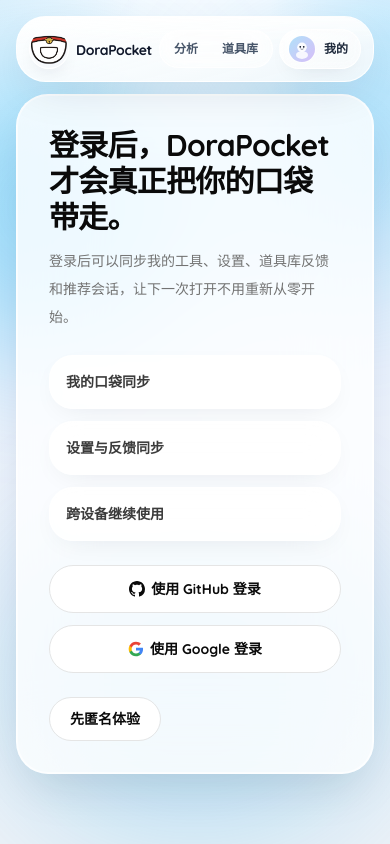
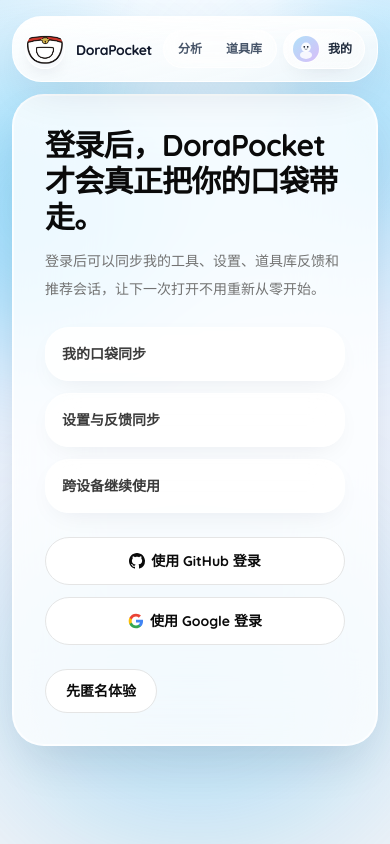
Before and after one commit to Nirvazure/DoraPocket, a Next.js app: page /login in a window 390 px wide. Built offline with nearby package versions, Linux system fonts and the light colour scheme; no server answers.

Commit message:
refactor: 统一全站 PageShell 宽度与水平留白常量

```diff
--- a/src/App.tsx
+++ b/src/App.tsx
@@ -131,8 +131,7 @@
   return (
     <PageShell
       className="cursor-default"
-      contentMaxWidthClassName="max-w-[min(100%,120rem)]"
-      contentClassName="flex min-h-0 flex-col gap-3 px-3 pb-4 pt-2 sm:px-4 sm:pt-3 lg:h-[calc(100dvh-6.9rem)] lg:overflow-hidden lg:px-4 lg:pb-2 lg:pt-4"
+      contentClassName="flex min-h-0 flex-col gap-3 pb-4 pt-2 sm:pt-3 lg:h-[calc(100dvh-6.9rem)] lg:overflow-hidden lg:pb-2 lg:pt-4"
       header={
         <UnifiedTopBar
           title={PAGE_COPY.analysis.title}
--- a/src/components/common/page-shell.tsx
+++ b/src/components/common/page-shell.tsx
@@ -1,5 +1,6 @@
 import type { ReactNode } from 'react'
 import { ScrollArea } from '@/components/ui/scroll-area'
+import { PAGE_SHELL_CONTENT_X_CLASS, PAGE_SHELL_MAX_WIDTH_CLASS } from '@/shared/page-layout'
 import { cn } from '@/lib/utils'
 
 type PageShellProps = {
@@ -7,7 +8,7 @@
   children: ReactNode
   className?: string
   contentClassName?: string
-  /** 主内容区与顶栏共用最大宽度，默认 1440px */
+  /** 主内容区与顶栏共用最大宽度，默认与全站一致（约 1920px） */
   contentMaxWidthClassName?: string
 }
 
@@ -16,7 +17,7 @@
   children,
   className,
   contentClassName,
-  contentMaxWidthClassName = 'max-w-[1440px]',
+  contentMaxWidthClassName = PAGE_SHELL_MAX_WIDTH_CLASS,
 }: PageShellProps) {
   return (
     <div className={cn('dp-mesh-page-bg min-h-[100dvh] h-[100dvh] overflow-hidden', className)}>
@@ -25,12 +26,13 @@
         <div className="absolute -right-20 top-8 h-64 w-64 rounded-full bg-[hsl(var(--accent-glow)/0.3)] blur-3xl" />
         <div className="absolute bottom-0 left-1/2 h-80 w-[min(100%,48rem)] -translate-x-1/2 rounded-full bg-[hsl(var(--primary)/0.2)] blur-3xl" />
       </div>
-      <div className="sticky top-0 z-30 px-4 pb-1 pt-4 sm:px-6 sm:pt-5">
+      <div className={cn('sticky top-0 z-30 pb-1 pt-4 sm:pt-5', PAGE_SHELL_CONTENT_X_CLASS)}>
         <div className={cn('relative mx-auto w-full', contentMaxWidthClassName)}>{header}</div>
       </div>
       <ScrollArea
         className={cn(
-          'relative mx-auto flex h-[calc(100dvh-5.5rem)] w-full flex-col gap-5 px-4 pb-24 pt-2 sm:h-[calc(100dvh-6rem)] sm:px-6 sm:pt-3 lg:h-[calc(100dvh-6.5rem)] lg:pt-4',
+          'relative mx-auto flex h-[calc(100dvh-5.5rem)] w-full flex-col gap-5 pb-24 pt-2 sm:h-[calc(100dvh-6rem)] sm:pt-3 lg:h-[calc(100dvh-6.5rem)] lg:pt-4',
+          PAGE_SHELL_CONTENT_X_CLASS,
           contentMaxWidthClassName,
           contentClassName,
         )}
--- a/src/components/market-page.tsx
+++ b/src/components/market-page.tsx
@@ -124,7 +124,7 @@
   return (
     <PageShell
       className="overflow-hidden"
-      contentClassName="pb-5 pt-5 sm:pt-6 lg:px-4 lg:pt-6 xl:px-3"
+      contentClassName="pb-5 pt-5 sm:pt-6 lg:pt-6"
       header={
         <UnifiedTopBar
           title={APP_BRAND_TITLE}
--- /dev/null
+++ b/src/shared/page-layout.ts
@@ -0,0 +1,11 @@
+/**
+ * DoraPocket 全站页面外壳布局常量。
+ * 新页面请使用 `PageShell` 组件，默认即套用下列宽度与水平留白；
+ * 除非有明确例外，勿单独覆盖 max-width / 水平 padding。
+ */
+
+/** 全站主内容区最大宽度（约 1920px） */
+export const PAGE_SHELL_MAX_WIDTH_CLASS = 'max-w-[min(100%,120rem)]'
+
+/** 全站主内容区与顶栏一致的水平内边距 */
+export const PAGE_SHELL_CONTENT_X_CLASS = 'px-3 sm:px-4 lg:px-4'
```
